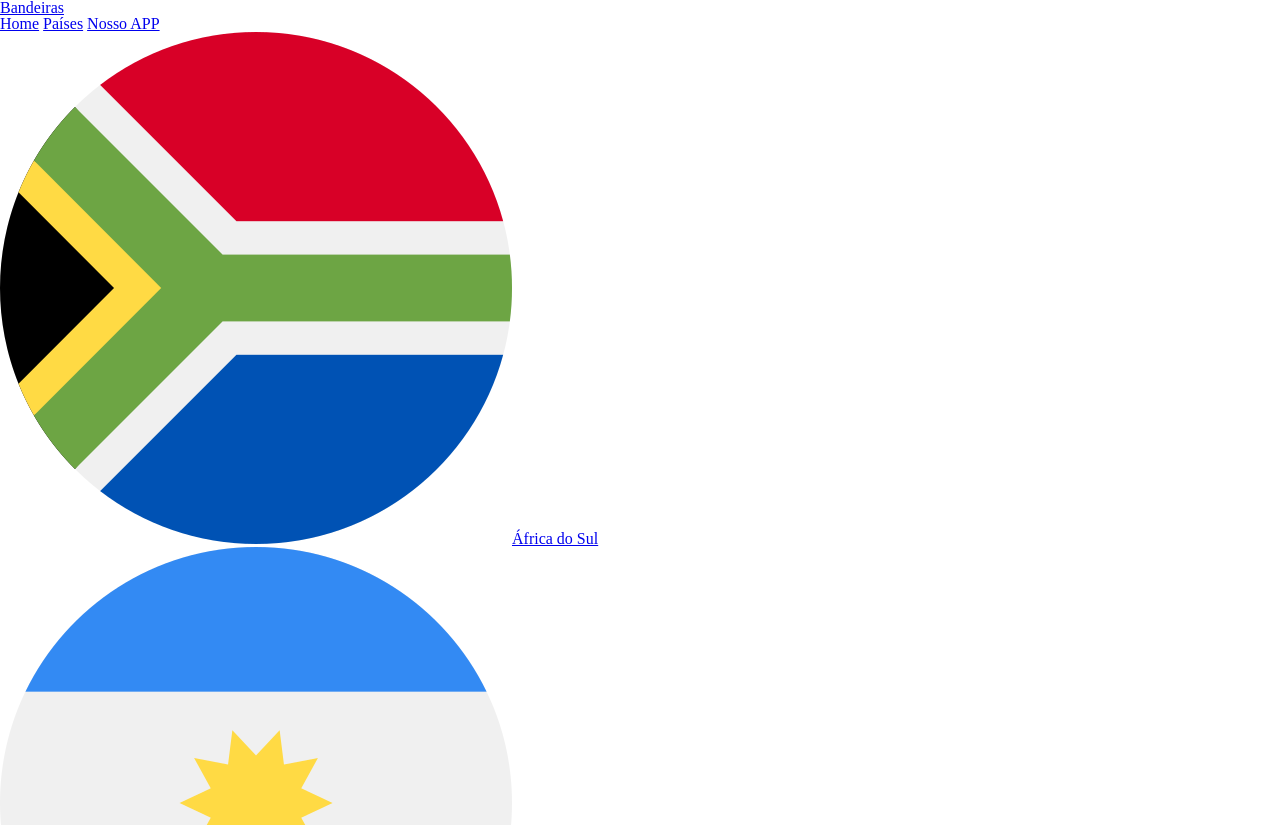
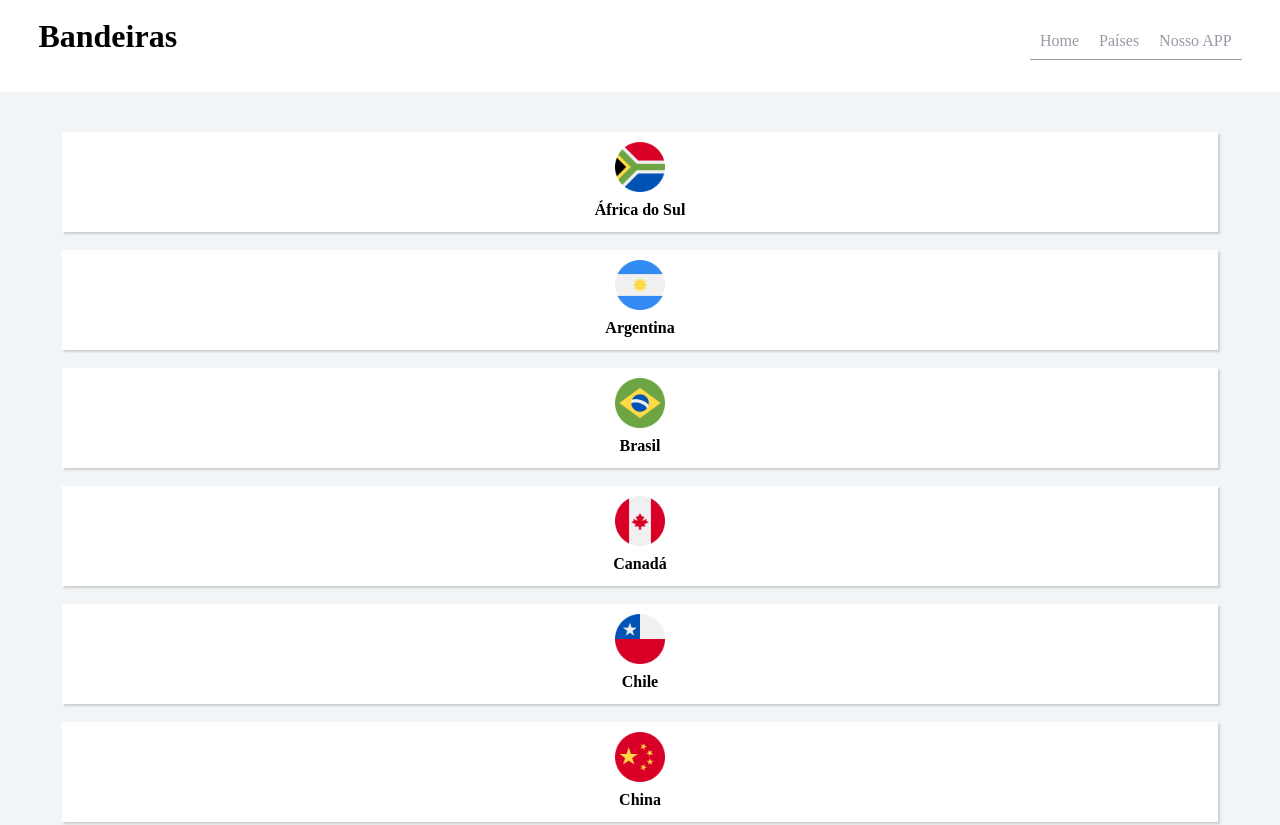
Before and after one commit to milenaggoes/Bandeiras, a plain HTML site: page index.html in a window 1280 px wide. Shown: the top 825 px of the page. Drawn offline with Linux system fonts and the light colour scheme.

Commit message:
estilo cabecalho

```diff
--- a/css/style.css
+++ b/css/style.css
@@ -0,0 +1,99 @@
+body {
+	background-color: #F2F5F7;
+	font-family: 'Open Sans',Arial,sans-serif;
+}
+
+.container {
+	width: 94%;
+	margin: 0 auto;
+}
+
+.cabecalhoPrincipal {
+	background-color: #FFF;
+	padding: 20px 0;
+}
+
+.cabecalhoPrincipal .container {
+	display: flex;
+    align-items: center;
+    justify-content: space-between;
+}
+
+.cabecalhoPrincipal-nav {
+	display: flex;
+
+}
+
+.cabecalhoPrincipal-titulo {
+	font-weight: bold;
+	font-size: 2em;
+	margin-bottom: 20px;
+}
+
+.cabecalhoPrincipal-titulo a {
+	text-decoration: none;
+	color: inherit;
+}
+
+.cabecalhoPrincipal-nav-link {
+	padding: 10px;
+	margin-bottom: 10px;
+	color: #9799A6;
+	background-color: #FFF;
+	text-decoration: none;
+	transition: .5s;
+	display: block;
+
+	border-bottom: 1px solid #9799A6;
+}
+
+.conteudoPrincipal {
+	margin-top: 40px;
+	margin-bottom: 40px;
+}
+
+.subtitulo {
+	font-weight: bold;
+	font-size: 32px;
+	margin-bottom: 10px;
+	text-align: center;
+}
+
+.conteudoPrincipal-cursos-link {
+	height: 100px;
+	background-color: #FFF;
+	text-align: center;
+	margin: 1.5% 2%;
+	transition: .3s;
+	box-shadow: 2px 2px 2px #CCC;
+	position: relative;
+}
+
+.conteudoPrincipal-cursos-link img{
+    margin-top: 10px;
+}
+
+.conteudoPrincipal-cursos-link a {
+	text-decoration: none;
+	color: #000;
+	font-weight: bold;
+	display: block;
+	width: 100%;
+	height: 100%;
+	position: absolute;
+	top: 0;
+	left: 0;
+}
+
+
+.conteudoPrincipal-cursos-link:hover {
+	box-shadow: 4px 4px 4px #CCC;
+}
+
+.conteudoPrincipal-cursos-link a:before {
+	content: '';
+	display: block;
+	width: 50px;
+	height: 50px;
+	margin: 10px auto;
+}
--- a/index.html
+++ b/index.html
@@ -31,58 +31,58 @@
 			<nav>
 				<ul class="conteudoPrincipal-cursos">
 					<li class="conteudoPrincipal-cursos-link">
-                        <img src="./img/africa-sul.png" alt=""><a href="#">África do Sul</a></li>
+                        <img src="./img/africa-sul.png" alt="" width="50px"><a  href="#">África do Sul</a></li>
 
 					<li class="conteudoPrincipal-cursos-link">
-                        <img src="./img/argentina.png" alt=""><a href="#">Argentina</a></li>
+                        <img src="./img/argentina.png" alt="" width="50px"><a href="#">Argentina</a></li>
 
 					<li class="conteudoPrincipal-cursos-link">
-                        <img src="./img/brazil.png" alt=""><a href="#">Brasil</a></li>
+                        <img src="./img/brazil.png" alt="" width="50px"><a href="#">Brasil</a></li>
 
                     <li class="conteudoPrincipal-cursos-link">
-                        <img src="./img/canada.png" alt=""><a href="#">Canadá</a></li>
+                        <img src="./img/canada.png" alt="" width="50px"><a href="#">Canadá</a></li>
 
                     <li class="conteudoPrincipal-cursos-link">
-                        <img src="./img/chile.png" alt=""><a href="#">Chile</a></li>
+                        <img src="./img/chile.png" alt="" width="50px"><a href="#">Chile</a></li>
 
                     <li class="conteudoPrincipal-cursos-link">
-                        <img src="./img/china.png" alt=""><a href="#">China</a></li>
+                        <img src="./img/china.png" alt="" width="50px"><a href="#">China</a></li>
 
                     <li class="conteudoPrincipal-cursos-link">
-                        <img src="./img/colombia.png" alt=""><a href="#">Colombia</a></li>
+                        <img src="./img/colombia.png" alt="" width="50px"><a href="#">Colombia</a></li>
 
                     <li class="conteudoPrincipal-cursos-link">
-                        <img src="./img/coreia-sul.png" alt=""><a href="#">Coreia do Sul</a></li>
+                        <img src="./img/coreia-sul.png" alt="" width="50px"><a href="#">Coreia do Sul</a></li>
 
                     <li class="conteudoPrincipal-cursos-link">
-                        <img src="./img/espanha.png" alt=""><a href="#">Espanha</a></li>
+                        <img src="./img/espanha.png" alt="" width="50px"><a href="#">Espanha</a></li>
 
                     <li class="conteudoPrincipal-cursos-link">
-                        <img src="./img/estados-unidos.png" alt=""><a href="#">Estados Unidos</a></li>
+                        <img src="./img/estados-unidos.png" alt="" width="50px"><a href="#">Estados Unidos</a></li>
 
                     <li class="conteudoPrincipal-cursos-link">
-                        <img src="./img/franca.png" alt=""><a href="#">França</a></li>
+                        <img src="./img/franca.png" alt="" width="50px"><a href="#">França</a></li>
 
                     <li class="conteudoPrincipal-cursos-link">
-                        <img src="./img/germania.png" alt=""><a href="#">Germânia</a></li>
+                        <img src="./img/germania.png" alt="" width="50px"><a href="#">Germânia</a></li>
 
                     <li class="conteudoPrincipal-cursos-link">
-                        <img src="./img/inglaterra.png" alt=""><a href="#">Inglaterra</a></li>
+                        <img src="./img/inglaterra.png" alt="" width="50px"><a href="#">Inglaterra</a></li>
 
                     <li class="conteudoPrincipal-cursos-link">
-                        <img src="./img/italia.png" alt=""><a href="#">Itália</a></li>
+                        <img src="./img/italia.png" alt="" width="50px"><a href="#">Itália</a></li>
 
                     <li class="conteudoPrincipal-cursos-link">
-                        <img src="./img/japao.png" alt=""><a href="#">Japão</a></li>
+                        <img src="./img/japao.png" alt="" width="50px"><a href="#">Japão</a></li>
 
                     <li class="conteudoPrincipal-cursos-link">
-                        <img src="./img/marrocos.png" alt=""><a href="#">Marrocos</a></li>
+                        <img src="./img/marrocos.png" alt="" width="50px"><a href="#">Marrocos</a></li>
 
                     <li class="conteudoPrincipal-cursos-link">
-                        <img src="./img/polonia.png" alt=""><a href="#">Polônia</a></li>
+                        <img src="./img/polonia.png" alt="" width="50px"><a href="#">Polônia</a></li>
 
                     <li class="conteudoPrincipal-cursos-link">
-                        <img src="./img/russia.png" alt=""><a href="#">Russia</a></li>
+                        <img src="./img/russia.png" alt="" width="50px"><a href="#">Russia</a></li>
 
 				</ul>
 			</nav>
```
